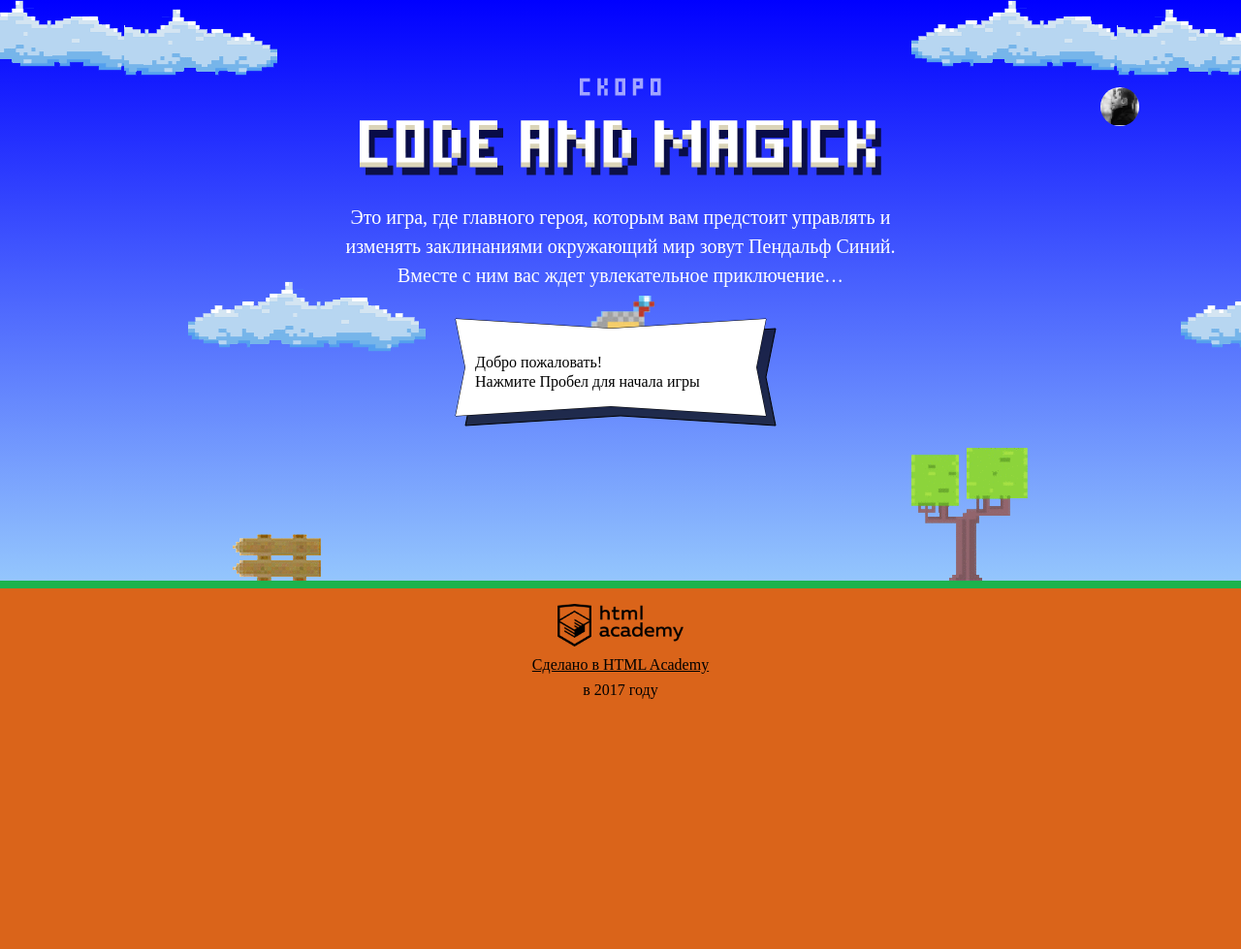
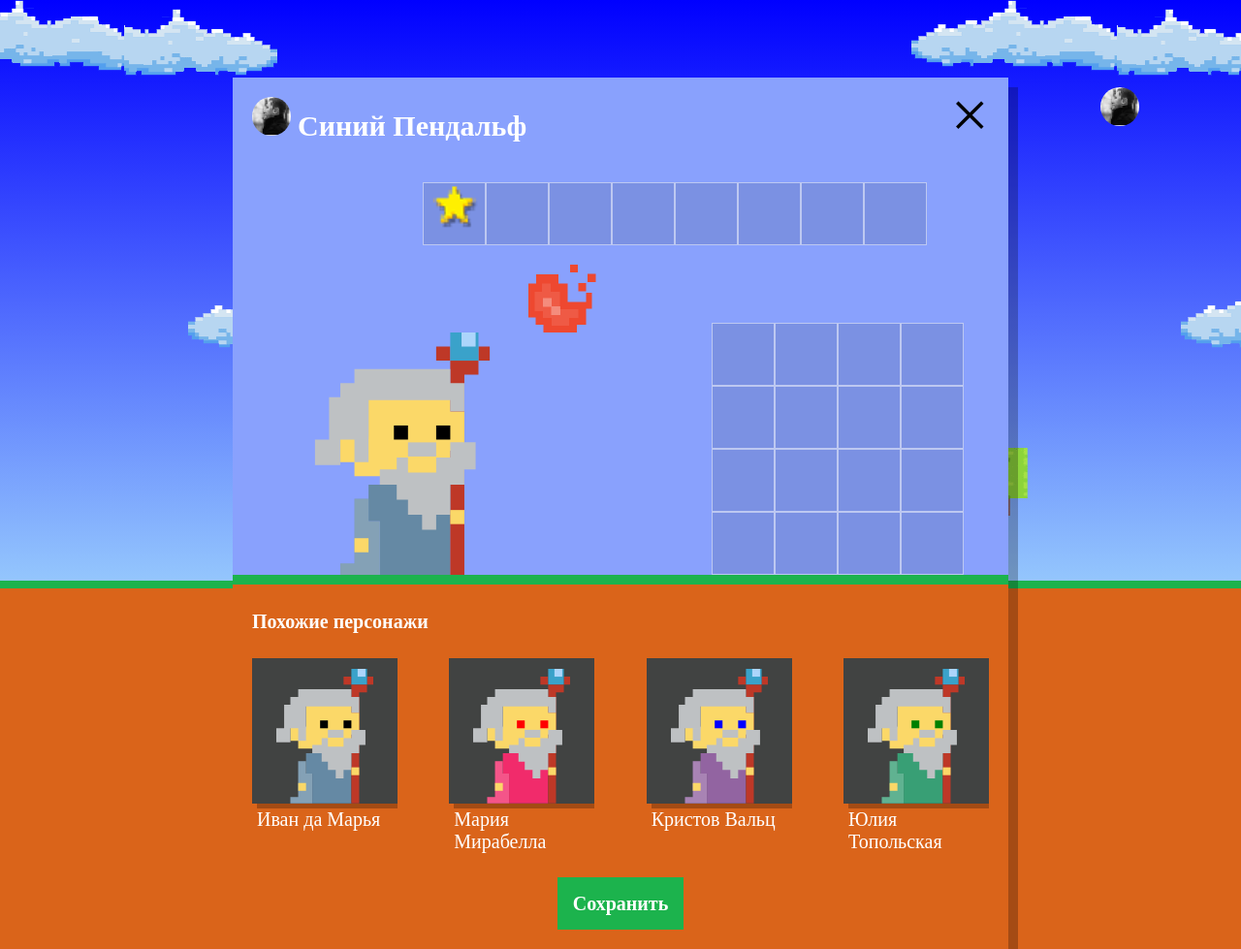
Before and after one commit to Evgeny67/1076491-code-and-magick-18, a website: page index.html in a window 1280 px wide. Shown: the whole page at 97% size. Before the commit the page ends 800 px from the top, so only its background shows below. Drawn offline with Linux system fonts and the light colour scheme; a web font is replaced by a local one.

Commit message:
Создаем DOM элементы v.1

```diff
--- a/index.html
+++ b/index.html
@@ -201,6 +201,7 @@ var getWizardY = function(height) {
   return height / 3 - getWizardHeight();
 };
 </script>
+<script src="js/setup.js"></script>
 <script src="js/stat.js"></script>
 <script src="js/game.js"></script>
 
--- /dev/null
+++ b/js/setup.js
@@ -0,0 +1,55 @@
+'use strict';
+
+// Шаблон #similar-wizard-template //
+var userDialog = document.querySelector('.setup');
+userDialog.classList.remove('hidden');
+
+document.querySelector('.setup-similar').classList.remove('hidden');
+
+var similarListElement = document.querySelector('.setup-similar-list');
+var similarWizardTemplate = document.querySelector('#similar-wizard-template')
+.content.querySelector('.setup-similar-item');
+var WIZARD_NAMES = ['Иван да Марья', 'Мария Мирабелла', 'Кристов Вальц', 'Юлия Топольская'];
+
+var wizards = [
+  {
+    name: WIZARD_NAMES[0],
+    coatColor: 'rgb(101, 137, 164)',
+    eyesColor: 'black'
+  },
+  {
+    name: WIZARD_NAMES[1],
+    coatColor: 'rgb(241, 43, 107)',
+    eyesColor: 'red'
+  },
+  {
+    name: WIZARD_NAMES[2],
+    coatColor: 'rgb(146, 100, 161)',
+    eyesColor: 'blue'
+  },
+  {
+    name: WIZARD_NAMES[3],
+    coatColor: 'rgb(56, 159, 117)',
+    eyesColor: 'green'
+  }
+];
+for (var i = 0; i < WIZARD_NAMES.length; i++) {
+  var wizardElement = similarWizardTemplate.cloneNode(true);
+  wizardElement.querySelector('.setup-similar-label').textContent = WIZARD_NAMES[i];
+  wizardElement.querySelector('.wizard-coat').style.fill = wizards[i].coatColor;
+  wizardElement.querySelector('.wizard-eyes').style.fill = wizards[i].eyesColor;
+  similarListElement.appendChild(wizardElement);
+}
+
+// Создание нового DOM элемента //
+// var user = document.querySelector('.setup-similar-list');
+//
+// var firstElementHTML = '<div class="setup-similar-item">Иван да Марья</div>';
+// var secondElementHTML = '<div class="setup-similar-item">Мария Мирабелла</div>';
+// var thirdElementHTML = '<div class="setup-similar-item">Кристов Вальц</div>';
+// var lastElementHTML = '<div class="setup-similar-item">Юлия Топольская</div>';
+//
+// user.insertAdjacentHTML('beforeend', firstElementHTML);
+// user.insertAdjacentHTML('beforeend', secondElementHTML);
+// user.insertAdjacentHTML('beforeend', thirdElementHTML);
+// user.insertAdjacentHTML('beforeend', lastElementHTML);
```
